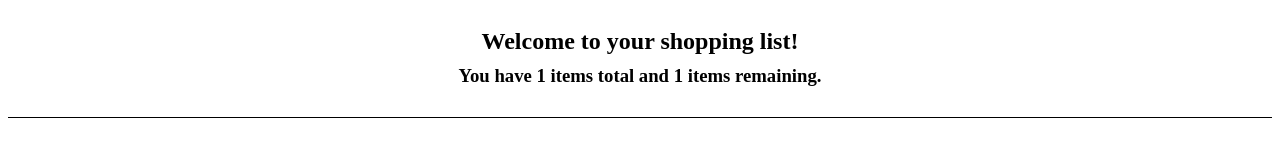
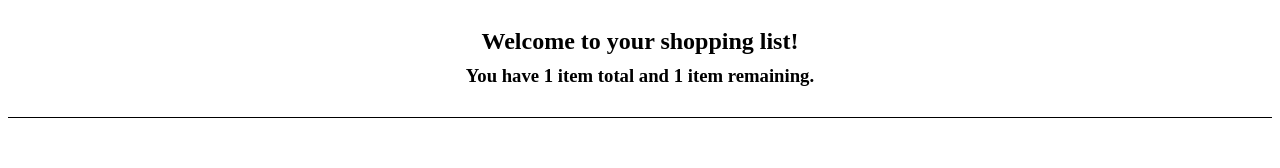
Before and after one commit to mary-martinez/adv-react-shopping-list, a React app: page / in a window 1280 px wide. Shown: the top 168 px of the page. Built offline with nearby package versions, Linux system fonts and the light colour scheme.

Commit message:
adjusted messaging in header

```diff
--- a/src/components/Header.jsx
+++ b/src/components/Header.jsx
@@ -3,11 +3,15 @@ import { useListContext } from '../context/ListContext';
 
 export default function Header() {
   const { state } = useListContext();
-  const [remaining, setRemaining] = useState([]);
+  const [remaining, setRemaining] = useState('');
 
   useEffect(() => {
     const numRemain = state.filter((each) => each.complete === false);
-    setRemaining(numRemain);
+    if (numRemain.length === 1) {
+      setRemaining('1 item');
+    } else {
+      setRemaining(`${numRemain.length} items`);
+    }
     // console.log('numRemain', numRemain);
   }, [state]);
 
@@ -21,10 +25,15 @@ export default function Header() {
       }}
     >
       <h2 style={{ marginBottom: '5px' }}>Welcome to your shopping list!</h2>
-      <h3 style={{ marginTop: '5px', marginBottom: '30px' }}>
-        You have {state.length} items total and {remaining.length} items
-        remaining.
-      </h3>
+      {state.length === 1 ? (
+        <h3 style={{ marginTop: '5px', marginBottom: '30px' }}>
+          You have {state.length} item total and {remaining} remaining.
+        </h3>
+      ) : (
+        <h3 style={{ marginTop: '5px', marginBottom: '30px' }}>
+          You have {state.length} items total and {remaining} remaining.
+        </h3>
+      )}
     </div>
   );
 }
```
